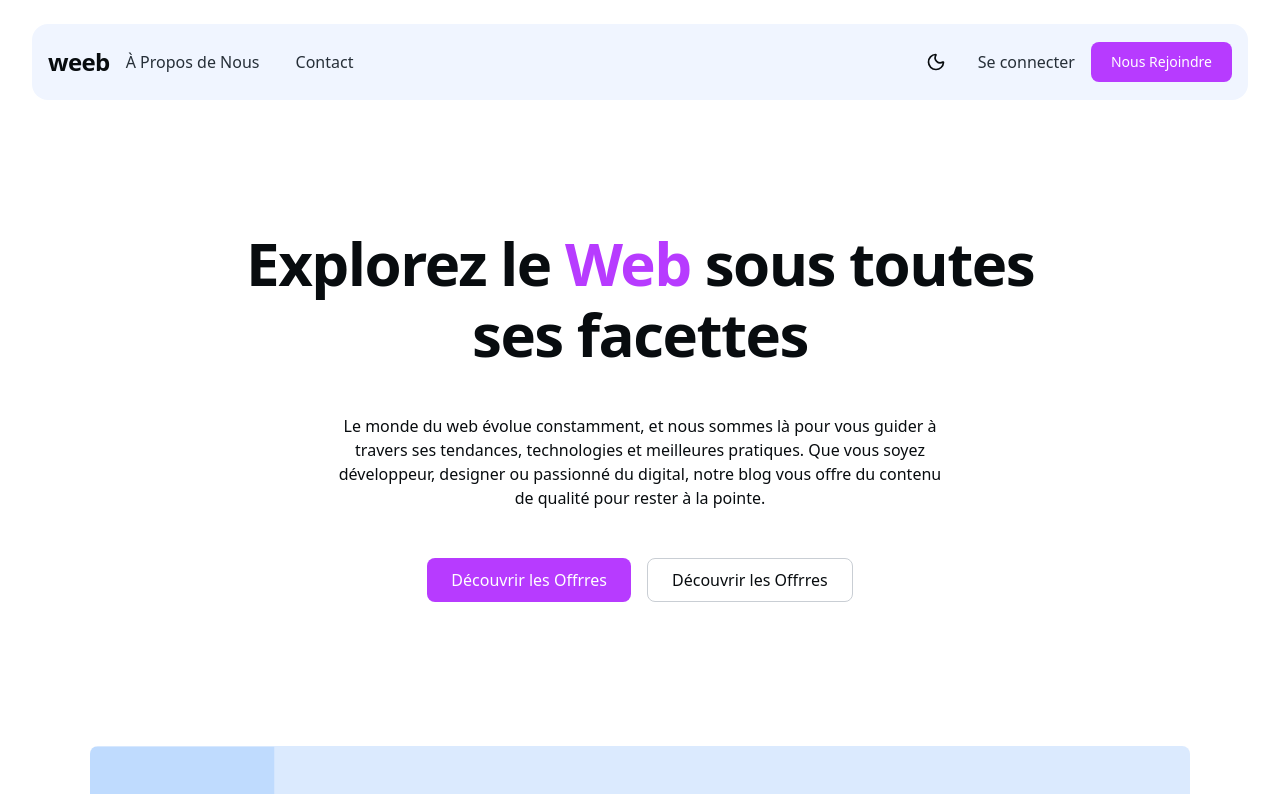
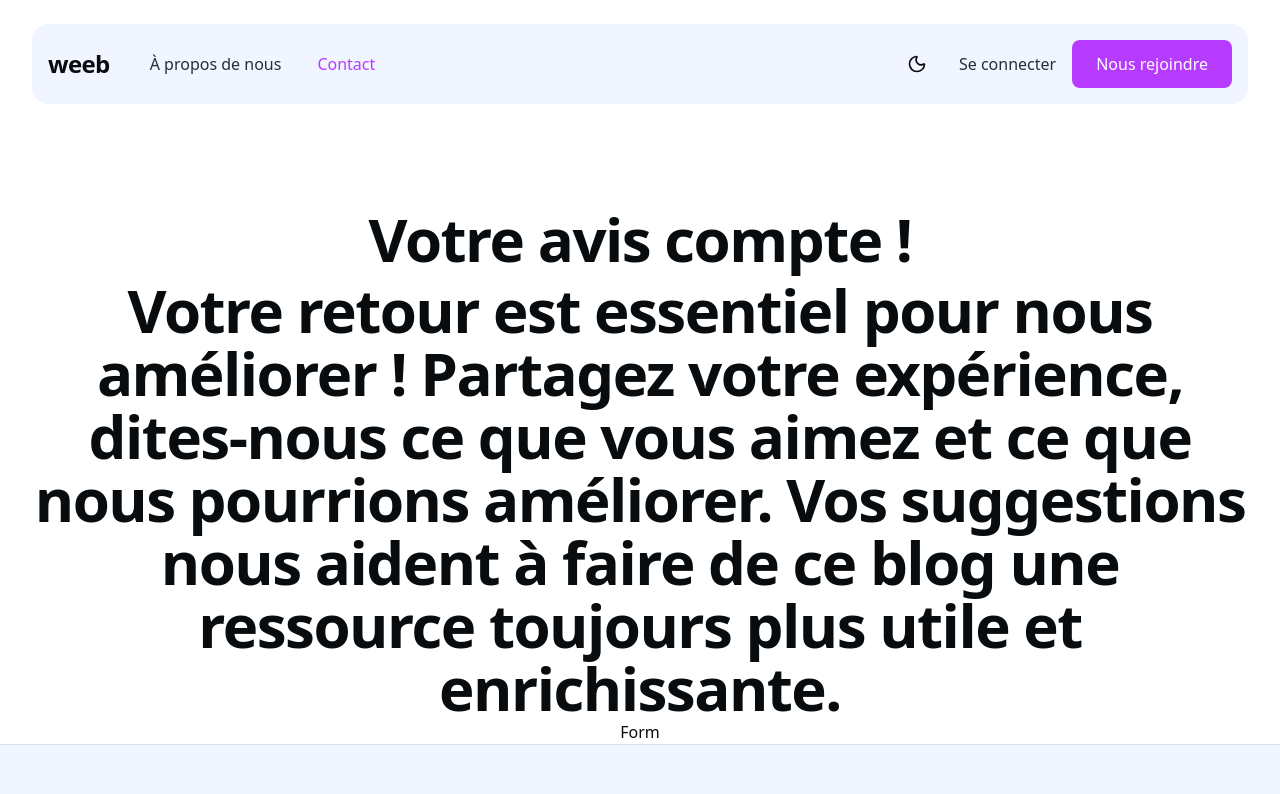
Before and after one commit to MaximeMonnier/weeb_maxime_monnier, a React (Vite) app: page /contact in a window 1280 px wide. Shown: the top 794 px of the page. Built offline with nearby package versions, Linux system fonts and the light colour scheme.

Commit message:
feat: Rooting systeme ok

```diff
--- a/package.json
+++ b/package.json
@@ -14,6 +14,7 @@
     "lucide-react": "^0.562.0",
     "react": "^19.2.0",
     "react-dom": "^19.2.0",
+    "react-router-dom": "^7.12.0",
     "tailwindcss": "^4.1.18"
   },
   "devDependencies": {
--- a/src/App.tsx
+++ b/src/App.tsx
@@ -1,11 +1,25 @@
+import { BrowserRouter, Routes, Route } from "react-router-dom";
+import MainLayout from "./layouts/MainLayout";
+import Home from "./pages/Home";
+import Contact from "./pages/Contact";
 import "./index.css";
-import Home from "./pages/Home";
 
 function App() {
   return (
-    <>
-      <Home />
-    </>
+    <BrowserRouter>
+      <Routes>
+        <Route element={<MainLayout />}>
+          <Route path="/" element={<Home />} />
+          <Route path="/contact" element={<Contact />} />
+        </Route>
+
+        {/* 404 */}
+        <Route
+          path="*"
+          element={<div className="container-custom py-10">404</div>}
+        />
+      </Routes>
+    </BrowserRouter>
   );
 }
 
--- a/src/components/common/NavBar.tsx
+++ b/src/components/common/NavBar.tsx
@@ -1,11 +1,15 @@
-import React, { useState, useEffect } from "react";
+import React, { useEffect, useState } from "react";
+import { Link, NavLink as RRNavLink, useLocation } from "react-router-dom";
 import { Sun, Moon, Menu, X } from "lucide-react";
-import MainButton from "../ui/Button/MainButton";
 import Logo from "../ui/Logo/Logo";
 
-type NavLink = { href: string; label: string };
+type NavItem =
+  | { type: "hash"; href: string; label: string } // ex: "#accueil"
+  | { type: "route"; to: string; label: string }; // ex: "/contact"
 
 function NavBar() {
+  const location = useLocation();
+
   const [isScrolled, setIsScrolled] = useState(false);
   const [isMobileMenuOpen, setIsMobileMenuOpen] = useState(false);
   const [isDark, setIsDark] = useState(false);
@@ -23,11 +27,9 @@ function NavBar() {
 
   // Détection du scroll pour effet sticky
   useEffect(() => {
-    const handleScroll = () => {
-      setIsScrolled(window.scrollY > 10);
-    };
-
+    const handleScroll = () => setIsScrolled(window.scrollY > 10);
     window.addEventListener("scroll", handleScroll);
+    handleScroll();
     return () => window.removeEventListener("scroll", handleScroll);
   }, []);
 
@@ -44,56 +46,99 @@ function NavBar() {
   }, []);
 
   const toggleTheme = () => {
-    const newTheme = !isDark;
-    setIsDark(newTheme);
-    updateTheme(newTheme);
+    setIsDark((prev) => {
+      const next = !prev;
+      updateTheme(next);
+      return next;
+    });
   };
 
-  // Toggle menu mobile
-  const toggleMobileMenu = () => {
-    setIsMobileMenuOpen(!isMobileMenuOpen);
+  const toggleMobileMenu = () => setIsMobileMenuOpen((v) => !v);
+  const closeMobileMenu = () => setIsMobileMenuOpen(false);
+
+  // Ferme le menu mobile au changement de route
+  useEffect(() => {
+    closeMobileMenu();
+  }, [location.pathname]);
+
+  // Helpers
+  const scrollToHash = (hash: string) => {
+    const id = hash.replace("#", "");
+    const el = document.getElementById(id);
+    if (!el) return;
+    el.scrollIntoView({ behavior: "smooth", block: "start" });
   };
 
-  // Fermer le menu mobile lors du clic sur un lien
-  const closeMobileMenu = () => {
-    setIsMobileMenuOpen(false);
+  const handleHashClick = (
+    e: React.MouseEvent<HTMLAnchorElement>,
+    hash: string
+  ) => {
+    e.preventDefault();
+    scrollToHash(hash);
+    closeMobileMenu();
   };
 
-  const navLinks: NavLink[] = [
-    { href: "#accueil", label: "À Propos de Nous" },
-    { href: "/contact", label: "Contact" },
+  // Navigation
+  const navItems: NavItem[] = [
+    { type: "hash", href: "#accueil", label: "À propos de nous" },
+    { type: "route", to: "/contact", label: "Contact" },
   ];
 
   return (
     <>
       <nav
-        className={`
-          fixed top-0 left-0 right-0 z-50
-          transition-all duration-300
-          ${
+        className={[
+          "fixed top-0 left-0 right-0 z-50 transition-all duration-300",
           isScrolled
-              ? "bg-light-bg-primary/95 dark:bg-dark-bg-primary/95 backdrop-blur-md shadow-md dark:shadow-dark-md"
-              : "bg-transparent"
-          }
-        `}
+            ? "bg-primary shadow-md dark:shadow-dark-md"
+            : "bg-transparent",
+        ].join(" ")}
       >
         <div className="container-custom py-6">
-          <div className="flex items-center p-4 rounded-2xl bg-dark-bg-secondary bg-secondary justify-between">
-            <div className="flex items-center justify-center">
-              {/* Logo */}
-              <Logo href="#accueil" size="md" />
+          <div className="flex items-center justify-between rounded-2xl bg-secondary p-4">
+            <div className="flex items-center gap-6">
+              <Link
+                to="/"
+                className="focus-ring-primary rounded inline-flex items-center"
+                aria-label="Retour à l'accueil"
+                onClick={() => {
+                  closeMobileMenu?.();
+                }}
+              >
+                <Logo size="md" />
+              </Link>
 
               {/* Navigation Desktop */}
               <div className="hidden md:flex items-center gap-1">
-                {navLinks.map((link) => (
-                  <a key={link.href} href={link.href} className="nav-link">
-                    {link.label}
+                {navItems.map((item) => {
+                  if (item.type === "route") {
+                    return (
+                      <RRNavLink
+                        key={item.to}
+                        to={item.to}
+                        className={({ isActive }) =>
+                          `nav-link ${isActive ? "active" : ""}`
+                        }
+                      >
+                        {item.label}
+                      </RRNavLink>
+                    );
+                  }
+
+                  return (
+                    <a
+                      key={item.href}
+                      href={item.href}
+                      onClick={(e) => handleHashClick(e, item.href)}
+                      className="nav-link"
+                    >
+                      {item.label}
                     </a>
-                ))}
+                  );
+                })}
               </div>
             </div>
 
-            <div className="flex items-center">
             {/* Actions Desktop */}
             <div className="hidden md:flex items-center">
               {/* Theme Toggle */}
@@ -112,20 +157,24 @@ function NavBar() {
                 )}
               </button>
 
-                {/* CTA Button */}
-                <a className="nav-link" href="#login">
+              <Link className="nav-link" to="/login">
                 Se connecter
-                </a>
-                <MainButton className="btn-primary">
-                  {" "}
-                  <a href="#contact">Nous Rejoindre</a>
-                </MainButton>
-              </div>
+              </Link>
+
+              {/* IMPORTANT : pas de <a> dans un <button> */}
+              <Link to="/contact" className="btn-primary">
+                Nous rejoindre
+              </Link>
+
+              {/* Si tu veux absolument utiliser MainButton, il faut qu'il supporte "asChild".
+                  Sinon préfère <Link className="btn-primary" ...> */}
+              {/* <MainButton className="btn-primary" onClick={() => {}}>
+                  Nous rejoindre
+                </MainButton> */}
             </div>
 
-            {/* Mobile Menu Button + Theme Toggle */}
+            {/* Mobile Buttons */}
             <div className="flex md:hidden items-center gap-2">
-              {/* Theme Toggle Mobile */}
               <button
                 onClick={toggleTheme}
                 className="btn-ghost touch-target rounded-full p-2"
@@ -140,7 +189,6 @@ function NavBar() {
                 )}
               </button>
 
-              {/* Hamburger Button */}
               <button
                 onClick={toggleMobileMenu}
                 className="btn-ghost touch-target p-2"
@@ -161,46 +209,66 @@ function NavBar() {
 
         {/* Mobile Menu */}
         <div
-          className={`
-            px-6
-            md:hidden
-            overflow-hidden
-            transition-all duration-300 ease-in-out
-            ${isMobileMenuOpen ? "max-h-96 opacity-100" : "max-h-0 opacity-0"}
-          `}
+          className={[
+            "px-6 md:hidden overflow-hidden transition-all duration-300 ease-in-out",
+            isMobileMenuOpen ? "max-h-96 opacity-100" : "max-h-0 opacity-0",
+          ].join(" ")}
         >
-          <div className=" bg-light-bg-secondary dark:bg-dark-bg-secondary border-t border-light-border-primary dark:border-dark-border-primary">
+          <div className="bg-secondary border-t border-primary">
             <div className="container-custom py-4">
               <div className="flex flex-col gap-2">
-                {navLinks.map((link) => (
+                {navItems.map((item) => {
+                  if (item.type === "route") {
+                    return (
+                      <RRNavLink
+                        key={item.to}
+                        to={item.to}
+                        onClick={closeMobileMenu}
+                        className={({ isActive }) =>
+                          `nav-link block py-3 px-4 rounded-lg hover:bg-tertiary ${
+                            isActive ? "active" : ""
+                          }`
+                        }
+                      >
+                        {item.label}
+                      </RRNavLink>
+                    );
+                  }
+
+                  return (
                     <a
-                    key={link.href}
-                    href={link.href}
+                      key={item.href}
+                      href={item.href}
+                      onClick={(e) => handleHashClick(e, item.href)}
+                      className="nav-link block py-3 px-4 rounded-lg hover:bg-tertiary"
+                    >
+                      {item.label}
+                    </a>
+                  );
+                })}
+
+                <RRNavLink
+                  to="/login"
                   onClick={closeMobileMenu}
-                    className="nav-link block py-3 px-4 rounded-lg hover:bg-light-bg-tertiary dark:hover:bg-dark-bg-tertiary"
+                  className="nav-link block py-3 px-4 rounded-lg hover:bg-tertiary"
                 >
-                    {link.label}
-                  </a>
-                ))}
+                  Se connecter
+                </RRNavLink>
 
-                {/* CTA Mobile */}
-                <a className="nav-link" href="#login">
-                  Log In
-                </a>
-                <a
-                  href="#contact"
+                <Link
+                  to="/contact"
                   onClick={closeMobileMenu}
                   className="btn-primary w-full mt-4"
                 >
-                  Se connecter
-                </a>
+                  Nous rejoindre
+                </Link>
               </div>
             </div>
           </div>
         </div>
       </nav>
 
-      {/* Spacer pour éviter que le contenu passe sous la navbar fixe */}
+      {/* Spacer */}
       <div className="h-16 md:h-20" />
     </>
   );
--- a/src/components/ui/Logo/Logo.tsx
+++ b/src/components/ui/Logo/Logo.tsx
@@ -10,16 +10,12 @@ const sizes: Record<NonNullable<LogoProps["size"]>, string> = {
   lg: "text-3xl",
 };
 
-export default function Logo({
-  href = "#accueil",
-  size = "md",
-  className,
-}: LogoProps) {
+export default function Logo({ href, size = "md", className }: LogoProps) {
   const content = (
     <span
       className={[
         "font-bold tracking-tight leading-none",
-        "text-primary", // ta classe token (light/dark)
+        "text-primary",
         sizes[size],
         className ?? "",
       ].join(" ")}
@@ -28,7 +24,9 @@ export default function Logo({
     </span>
   );
 
-  return href ? (
+  if (!href) return content;
+
+  return (
     <a
       href={href}
       aria-label="Retour à l'accueil"
@@ -36,7 +34,5 @@ export default function Logo({
     >
       {content}
     </a>
-  ) : (
-    <div className="inline-flex items-center">{content}</div>
   );
 }
--- a/src/layouts/MainLayout.tsx
+++ b/src/layouts/MainLayout.tsx
@@ -1,19 +1,15 @@
-import React from "react";
 import NavBar from "../components/common/NavBar";
 import Footer from "../components/common/Footer";
+import { Outlet } from "react-router-dom";
 
-type MainLayoutProps = {
-  children: React.ReactNode;
-};
-
-const MainLayout: React.FC<MainLayoutProps> = ({ children }) => {
+export default function MainLayout() {
   return (
     <div>
       <NavBar />
-      {children}
+      <main>
+        <Outlet />
+      </main>
       <Footer />
     </div>
   );
-};
-
-export default MainLayout;
+}
--- a/src/pages/Home.tsx
+++ b/src/pages/Home.tsx
@@ -1,5 +1,4 @@
 import HeroBanner from "../components/common/Home/HeroBanner";
-import MainLayout from "../layouts/MainLayout";
 import ImageBanner from "../assets/img/img1.png";
 import BrandBanner from "../components/common/Home/BrandBanner";
 import FeatureBlock from "../components/common/Home/FeatureBlock";
@@ -8,7 +7,7 @@ import Image2 from "../assets/img/img2.png";
 
 const home = () => {
   return (
-    <MainLayout>
+    <>
       <header>
         <HeroBanner />
       </header>
@@ -55,7 +54,7 @@ const home = () => {
           />
         </div>
       </main>
-    </MainLayout>
+    </>
   );
 };
 
```
Also changed, not shown: src/pages/Contact.tsx (+3 -6 lines), 1 other file (tests, documents, lock files or other folders). Lines whose indentation alone changed are shown as unchanged.
